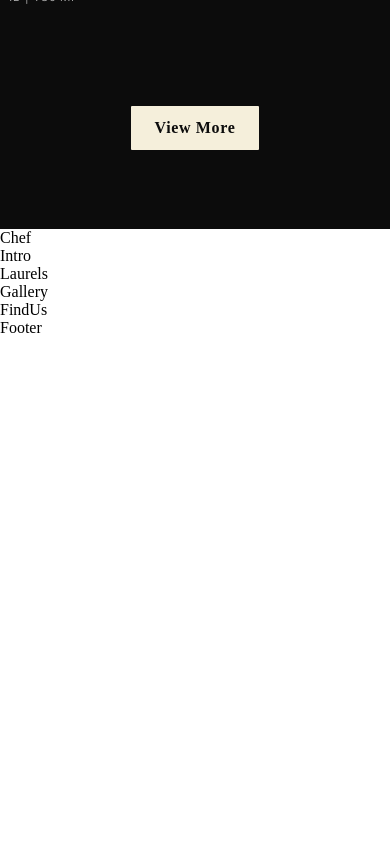
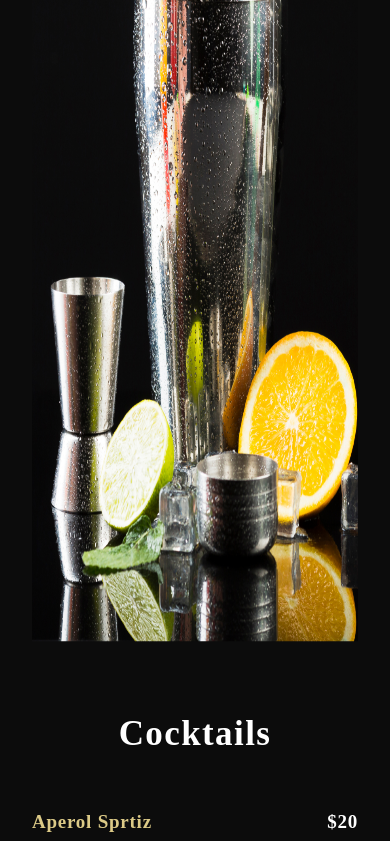
Before and after one commit to FrankezeCode/Restaurant-landing-page, a React (Create React App) app: page / in a window 390 px wide. Shown: the part 4486-5327 px from the top of the page. Before the commit the page ends 4823 px from the top, so only its background shows below. Built offline with nearby package versions, Linux system fonts and the light colour scheme; a web font is replaced by a local one.

Commit message:
updated the menuitem

```diff
--- a/src/container/Menu/SpecialMenu.css
+++ b/src/container/Menu/SpecialMenu.css
@@ -48,3 +48,36 @@
     margin: 2rem 0;
     width: 100%;
 }
+
+@media screen and (max-width: 2000px) {
+    .app__specialMenu-menu_img{
+        width: 650px;
+     }
+
+     .app__specialMenu-menu_img img{
+        height: 920px;
+     }
+}
+
+@media screen and (max-width: 1150px) {
+    .app__specialMenu-menu{
+        flex-direction: column;
+        align-items: center;
+        width: 100%;
+    }
+
+    .app__specialMenu-menu_img{
+        margin-bottom: 4rem;
+     }
+}
+
+@media screen and (max-width: 650px) {
+    .app__specialMenu-menu_img{
+       width: 100%;
+    }
+
+    .app__specialMenu_menu_heading{
+        font-size: 35px;
+        line-height: 48.5px;
+    }
+}
```
